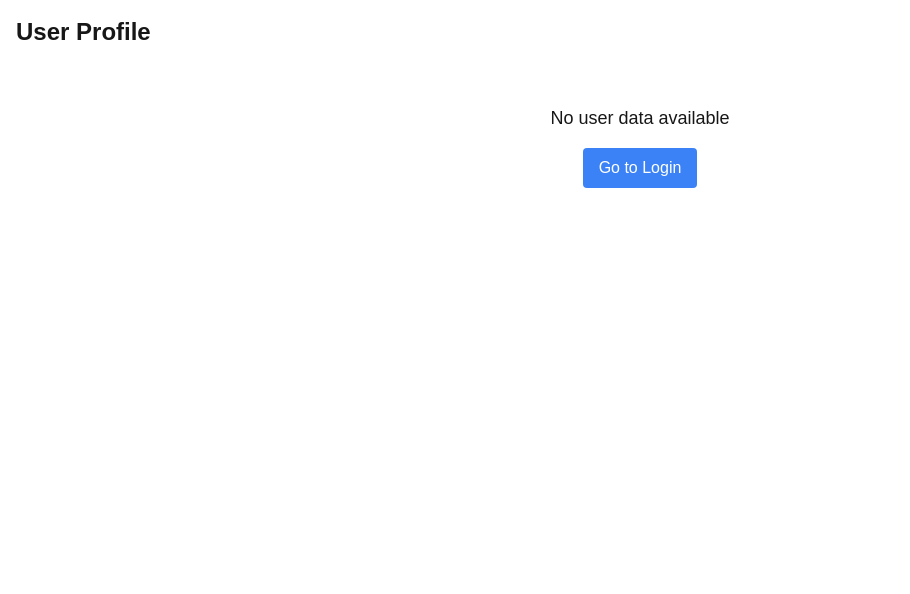
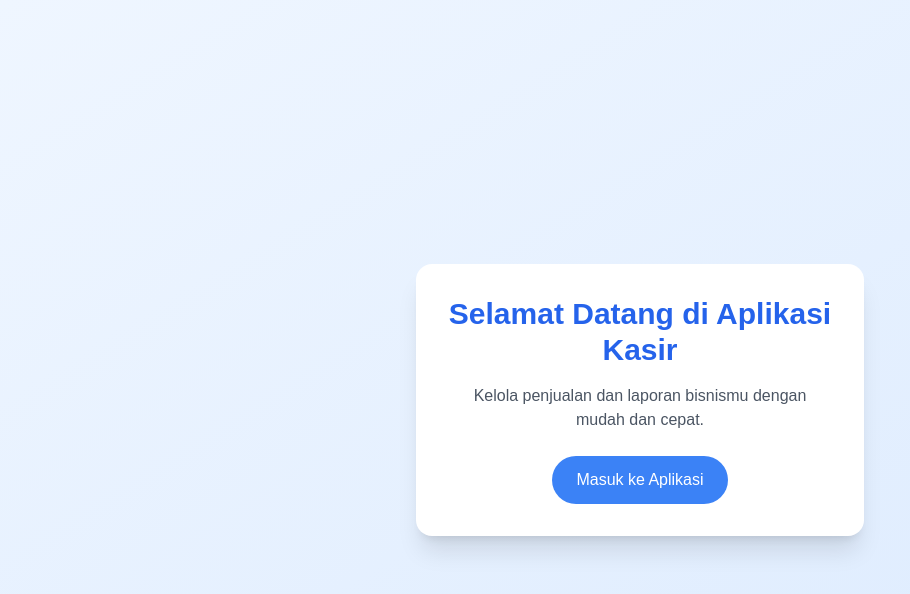
Before and after one commit to nuaysa/FE-Kasir, a Next.js app: page / in a window 1280 px wide. Shown: the top 594 px of the page, without its empty margins (0-910 px from the left). Built offline with nearby package versions, Linux system fonts and the light colour scheme.

Commit message:
landing page

```diff
--- a/src/app/page.tsx
+++ b/src/app/page.tsx
@@ -1,94 +1,24 @@
 "use client";
 
-import { useEffect, useState } from "react";
-import axios from "axios";
 import { useRouter } from "next/navigation";
-import toast from "react-hot-toast";
-import { KasirDetail } from "@/types/kasir";
-import { useToken } from "@/hooks/useToken";
 
-const base_url = process.env.NEXT_PUBLIC_BASE_URL_BE;
-
-export default function HomePage() {
-  const [userData, setUserData] = useState<KasirDetail>();
-  const [isLoading, setIsLoading] = useState(true);
-  const token = useToken();
+export default function LandingPage() {
   const router = useRouter();
 
-  useEffect(() => {
-    const fetchUserData = async () => {
-      try {
-        if (!token) {
-          throw new Error("No authentication token found");
-        }
-
-        const response = await axios.get(`${base_url}/kasir`, {
-          headers: {
-            Authorization: `Bearer ${token}` // Tambahkan header Authorization
-          },
-          withCredentials: true
-        });
-
-        console.log(response)
-        if (response.data) {
-          setUserData(response.data.data)
-        } else {
-          throw new Error("No data received");
-        }
-      } catch (error : any) {
-        console.error("Failed to fetch user data:", error.message);
-        toast.error("Failed to load user data", error.message);
-      } finally {
-        setIsLoading(false);
-      }
-    };
-
-    fetchUserData();
-  }, [router, token]);
-
-  if (isLoading) {
-    return (
-      <div className="flex justify-center items-center h-screen">
-        <div className="animate-spin rounded-full h-12 w-12 border-t-2 border-b-2 border-blue-500"></div>
+  return (
+    <main className="min-h-screen bg-gradient-to-br from-blue-50 to-blue-100 flex items-center justify-center px-4">
+      <div className="bg-white p-8 rounded-2xl shadow-xl max-w-md w-full text-center">
+        <h1 className="text-3xl font-bold text-blue-600 mb-4">Selamat Datang di Aplikasi Kasir</h1>
+        <p className="text-gray-600 mb-6">
+          Kelola penjualan dan laporan bisnismu dengan mudah dan cepat.
+        </p>
+        <button
+          onClick={() => router.push("/sign-in")}
+          className="px-6 py-3 bg-blue-500 hover:bg-blue-600 text-white rounded-full font-medium transition duration-200"
+        >
+          Masuk ke Aplikasi
+        </button>
       </div>
-    );
-  }
-
-  return (
-    <div className="container mx-auto p-4">
-      <h1 className="text-2xl font-bold mb-4">User Profile</h1>
-      {userData ? (
-        <div className="bg-white p-6 rounded-lg shadow-md">
-          <div className="mb-4">
-            <h2 className="text-xl font-semibold">User Information</h2>
-            <p className="mt-2">
-              <span className="font-medium">Name:</span> {userData.nama}
-            </p>
-            <p className="mt-1">
-              <span className="font-medium">Email:</span> {userData.email}
-            </p>
-            <p className="mt-1">
-              <span className="font-medium">Username:</span> {userData.username}
-            </p>
-          </div>
-          <button
-            onClick={async () => {
-              await axios.post(`${process.env.NEXT_PUBLIC_BASE_URL_BE}/auth/logout`, {}, { withCredentials: true });
-              router.push("/login");
-            }}
-            className="bg-red-500 text-white px-4 py-2 rounded hover:bg-red-600"
-          >
-            Logout
-          </button>
-        </div>
-      ) : (
-        <div className="text-center py-10">
-          <p className="text-lg">No user data available</p>
-          <button onClick={() => router.push("/sign-in")} className="mt-4 bg-blue-500 text-white px-4 py-2 rounded hover:bg-blue-600">
-            Go to Login
-          </button>
-        </div>
-      )}
-    </div>
+    </main>
   );
 }
```
